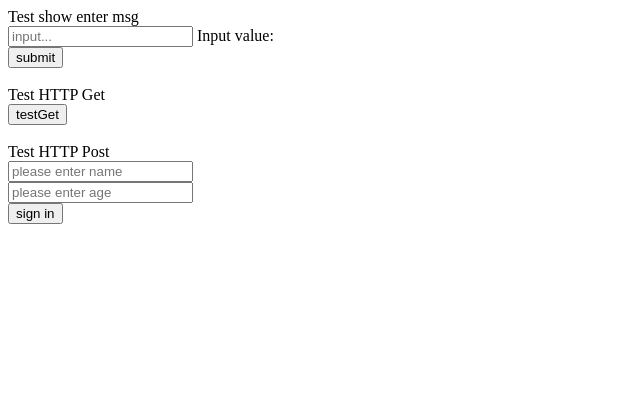
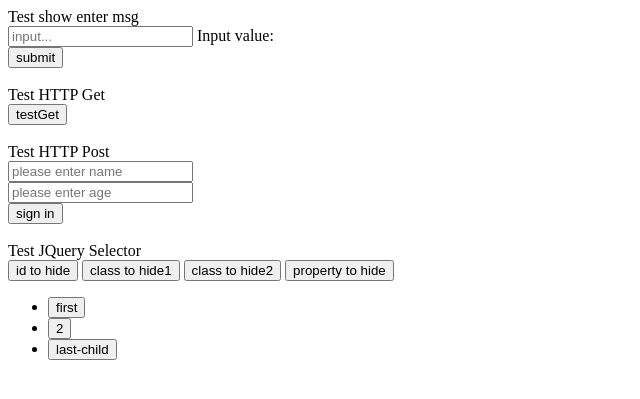
Before and after one commit to JFRabbit/taurus, a Node server app: page / in a window 1280 px wide. Shown: the top 399 px of the page, without its empty margins (0-640 px from the left). Run offline with Node 20, Linux system fonts and the light colour scheme.

Commit message:
add jquery selector demo

```diff
--- /dev/null
+++ b/public/js/demo/jquerydemo.js
@@ -0,0 +1,42 @@
+// ======================Selector=======================
+
+// id => #
+$(document).ready(function () {
+    $("#hide1").click(function () {
+        $(this).hide();
+    });
+});
+
+// class => .
+$(document).ready(function () {
+    $(".hide2").click(function () {
+        $(this).hide();
+    });
+});
+
+$(document).ready(function () {
+    $("button.hide3").click(function () {
+        $(this).hide();
+    });
+});
+
+// property => [type_key='type_value']
+$(document).ready(function () {
+    $("button[title='hide4']").click(function () {
+        $(this).hide();
+    });
+});
+
+// first
+$(document).ready(function () {
+    $("ul li:first").click(function () {
+        $(this).hide();
+    });
+});
+
+// child
+$(document).ready(function () {
+    $("ul li:last-child").click(function () {
+        $(this).hide();
+    });
+});
--- a/views/demo.html
+++ b/views/demo.html
@@ -3,8 +3,10 @@
 <head>
     <meta charset="UTF-8">
     <title>foo</title>
+    <script src="/js/lib/jquery.js"></script>
+    <!--<script src="http://cdn.static.runoob.com/libs/jquery/2.0.0/jquery.min.js"></script>-->
     <script src="/js/demo/foo.js"></script>
-    <script src="/js/lib/jquery.js"></script>
+    <script src="/js/demo/jquerydemo.js"></script>
 </head>
 <body>
 <div>
@@ -23,7 +25,7 @@
             <br>
             Test HTTP Get
             <div>
-                <button type="button" onclick="testGet()">testGet</button>
+                <button type="button" onclick="testGet();">testGet</button>
             </div>
             <br>
             Test HTTP Post
@@ -37,6 +39,27 @@
                 </button>
                 <span id="show_user"></span>
             </div>
+            <br>
+            Test JQuery Selector
+            <div>
+                <button id="hide1">id to hide</button>
+                <button class="hide2">class to hide1</button>
+                <button class="hide3">class to hide2</button>
+                <button title="hide4">property to hide</button>
+            </div>
+            <div>
+                <ul>
+                    <li>
+                        <button>first</button>
+                    </li>
+                    <li>
+                        <button>2</button>
+                    </li>
+                    <li>
+                        <button>last-child</button>
+                    </li>
+                </ul>
+            </div>
         </div>
     </div>
 </div>
```
